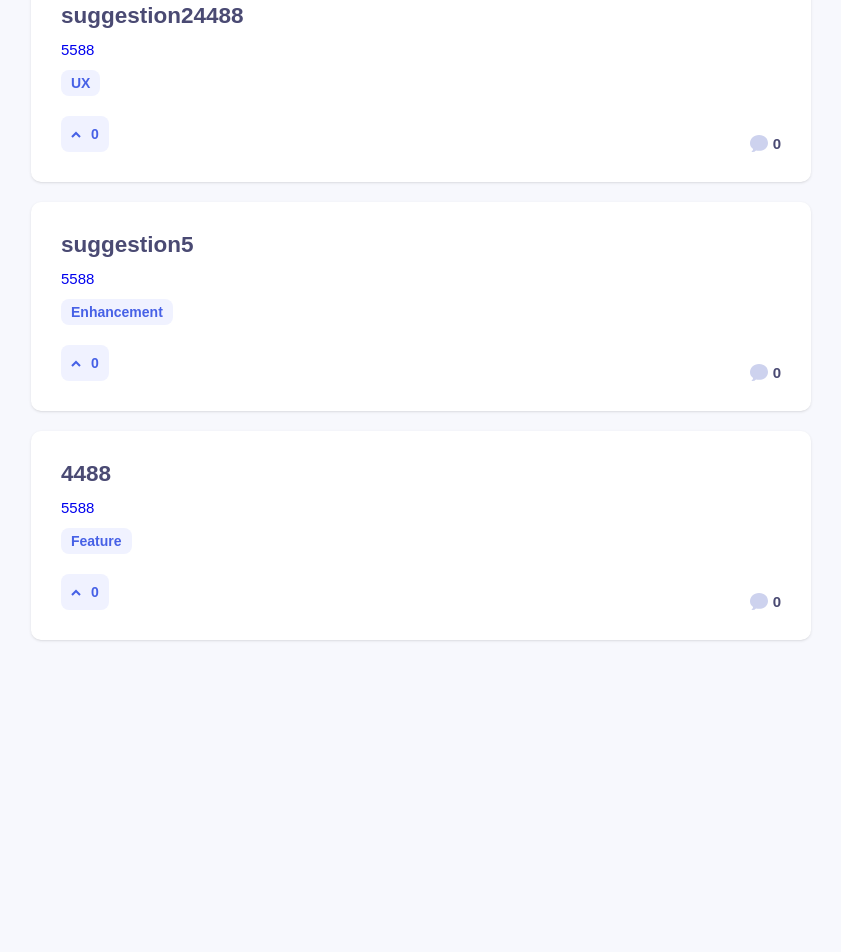
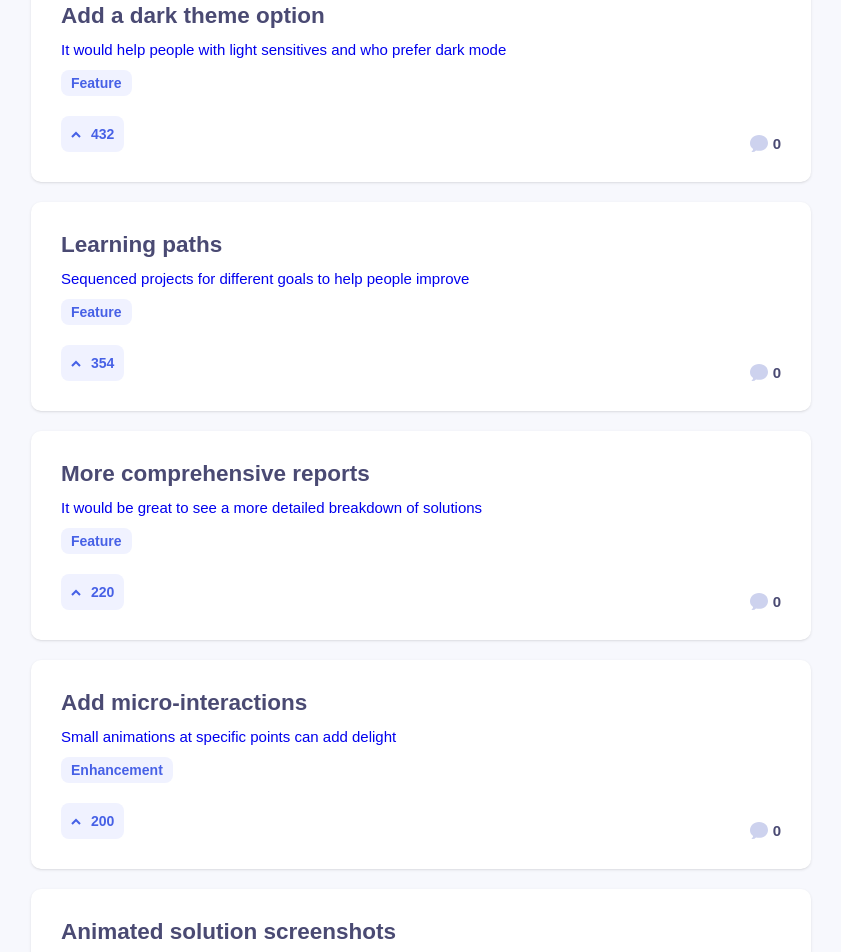
Before and after one commit to MaryamBahangeh/product-feedback-app, a React (Vite) app: page / in a window 1280 px wide. Shown: the part 360-1312 px from the top of the page, without its empty margins (359-1200 px from the left). Before the commit the page ends 1020 px from the top, so only its background shows below. Built offline with nearby package versions, Linux system fonts and the light colour scheme.

Commit message:
[ADD] default suggestion data

```diff
--- a/src/assets/data/defaultSuggestions.ts
+++ b/src/assets/data/defaultSuggestions.ts
@@ -3,38 +3,71 @@ import { SuggestionModel } from "@/models/suggestion-model.ts";
 export const defaultSuggestions: SuggestionModel[] = [
   {
     id: "5b9fa833-6c61-011-8a2d-1fedbfcbef7b",
-    title: "suggestion2",
-    description: "Description2",
-    suggestionType: "Bug",
+    title: "Add a dark theme option",
+    description:
+      "It would help people with light sensitives and who prefer dark mode ",
+    suggestionType: "Feature",
     suggestionStatus: "Suggestion",
-    rank: 1000,
+    rank: 432,
     comments: [],
   },
   {
     id: "897c1568-3430-4ba5-9dee-50afde8573",
-    title: "suggestion24488",
-    description: "5588",
-    suggestionType: "UX",
-    suggestionStatus: "Planned",
-    rank: 0,
+    title: "One-click portfolio generation",
+    description:
+      "Add ability to create professional looking portfolio from profile",
+    suggestionType: "Feature",
+    suggestionStatus: "In-Progress",
+    rank: 560,
     comments: [],
   },
   {
     id: "897c13430-4ba5-9dee-50afd8ce8573",
-    title: "suggestion5",
-    description: "5588",
-    suggestionType: "Enhancement",
+    title: "Bookmark challenges",
+    description: "Be able to bookmark challenges to take later on",
+    suggestionType: "Feature",
     suggestionStatus: "In-Progress",
-    rank: 0,
+    rank: 120,
     comments: [],
   },
   {
-    id: "897c1568-3430-4ba5-9deefd8ce8573",
-    title: "4488",
-    description: "5588",
+    id: "897c1568-3430-4ba5-9deefd8ce857",
+    title: "Animated solution screenshots",
+    description:
+      "screenshots of solutions with animations do not display currently",
+    suggestionType: "Bug",
+    suggestionStatus: "In-Progress",
+    rank: 159,
+    comments: [],
+  },
+
+  {
+    id: "8907c-3430-4ba5-9deefd8ce8",
+    title: "More comprehensive reports",
+    description:
+      "It would be great to see a more detailed breakdown of solutions",
     suggestionType: "Feature",
+    suggestionStatus: "Planned",
+    rank: 220,
+    comments: [],
+  },
+  {
+    id: "897c1-3430-4ba5-9deefd8ce8",
+    title: "Learning paths",
+    description:
+      "Sequenced projects for different goals to help people improve",
+    suggestionType: "Feature",
+    suggestionStatus: "Planned",
+    rank: 354,
+    comments: [],
+  },
+  {
+    id: "897c1568-34388-4ba5-9deefd8ce8",
+    title: "Add micro-interactions",
+    description: "Small animations at specific points can add delight",
+    suggestionType: "Enhancement",
     suggestionStatus: "Live",
-    rank: 0,
+    rank: 200,
     comments: [],
   },
 ];
```
